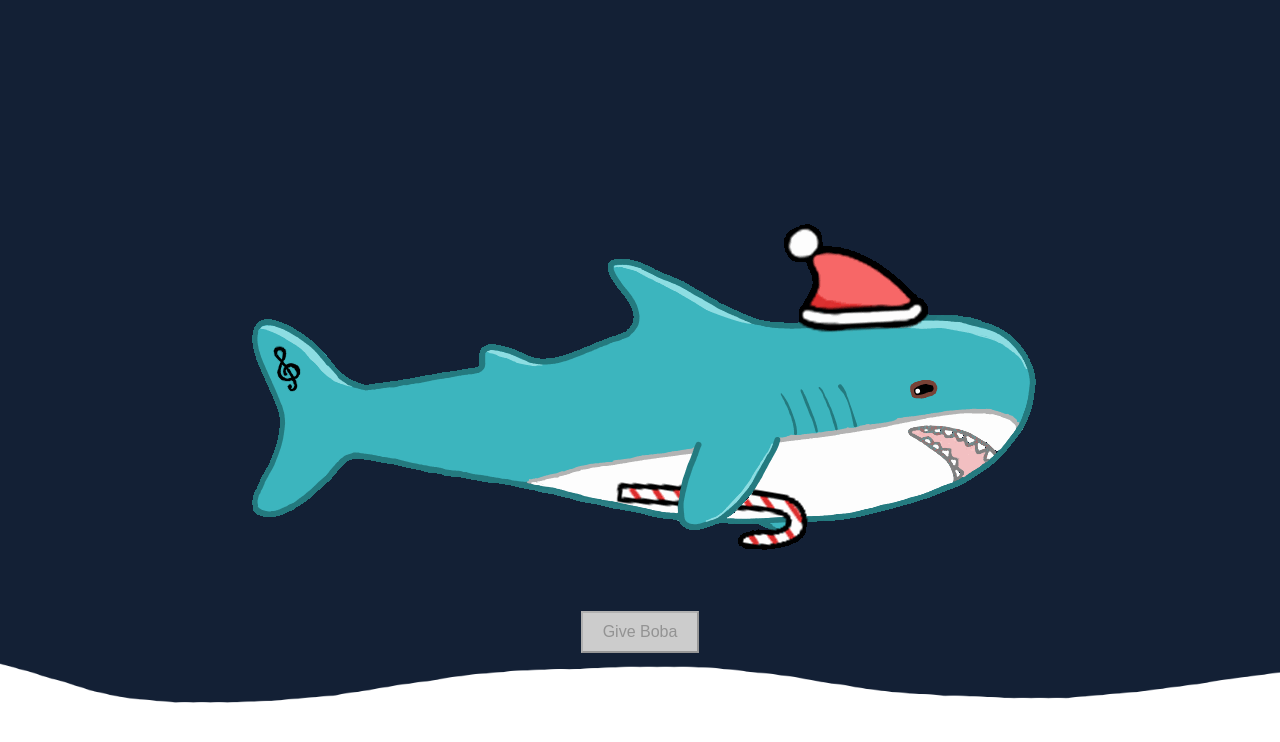
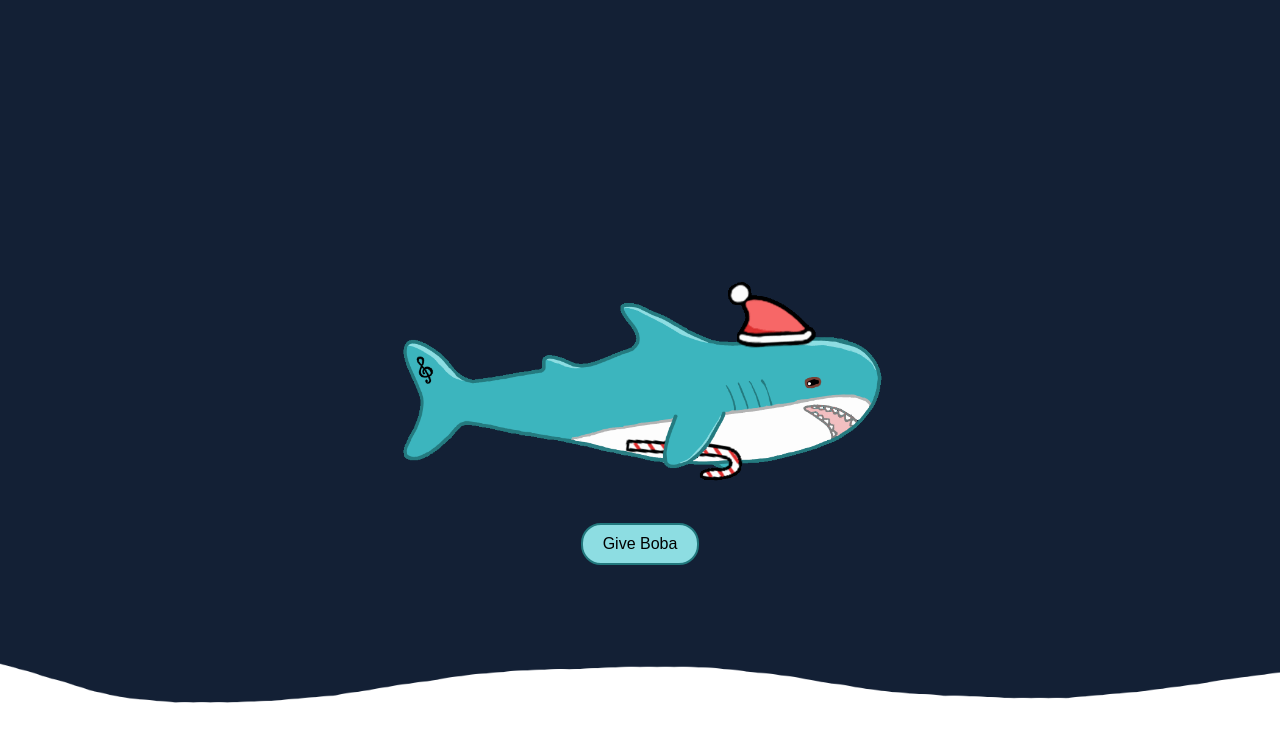
Before and after one commit to flyingf15h/winterboba, a plain HTML site: page rawr.html in a window 1280 px wide. Both pictures are taken after a click on the button "Give Boba". Drawn offline with Linux system fonts and the light colour scheme.

Commit message:
added styling

```diff
--- a/rawr.html
+++ b/rawr.html
@@ -4,34 +4,11 @@
     <meta charset="UTF-8">
     <meta name="viewport" content="width=device-width, initial-scale=1.0">
     <title>Winter Boba Drops</title>
-    <style>
-        body {
-            margin: 0;
-            padding: 0;
-            display: flex;
-            justify-content: center;
-            align-items: center;
-            height: 100vh;
-            background: url('background.png') no-repeat center center/cover;
-        }
-        .content {
-            text-align: center;
-        }
-        button {
-            margin-top: 10px;
-            padding: 10px 20px;
-            font-size: 16px;
-            cursor: pointer;
-        }
-        button:disabled {
-            background-color: #ccc;
-            cursor: not-allowed;
-        }
-    </style>
+    <link rel="stylesheet" href="styles.css">
 </head>
 <body>
     <div class="content">
-        <img id="blahajImage" src="christmas blahaj.png" alt="Christmas Blahaj">
+        <img id="blahajImage" src="christmas blahaj.png" alt="Christmas Blahaj" class="scaled-img">
         <br>
         <button id="giveBobaButton">Give Boba</button>
     </div>
@@ -45,7 +22,7 @@
             button.disabled = true;
             setTimeout(() => {
                 button.disabled = false;
-            }, 5000);
+            }, 2500);
         });
     </script>
 </body>
--- /dev/null
+++ b/styles.css
@@ -0,0 +1,34 @@
+body {
+    margin: 0;
+    padding: 0;
+    display: flex;
+    justify-content: center;
+    align-items: center;
+    height: 100vh;
+    background: url('background.png') no-repeat center center/cover;
+}
+.content {
+    text-align: center;
+}
+.scaled-img {
+    max-width: 500px;
+    height: auto;
+}
+button {
+    margin-top: 10px;
+    border-radius: 20px;
+    padding: 10px 20px;
+    font-size: 16px;
+    cursor: pointer;
+    background-color: #8DDDE2;
+    color: black;
+    transition-duration: 0.4s;
+    border: 2px solid #22787D;
+}
+button:hover {
+    background-color: #3CB5BE;
+}
+button:disabled {
+    background-color: #22787D;
+    cursor: not-allowed;
+}
```
